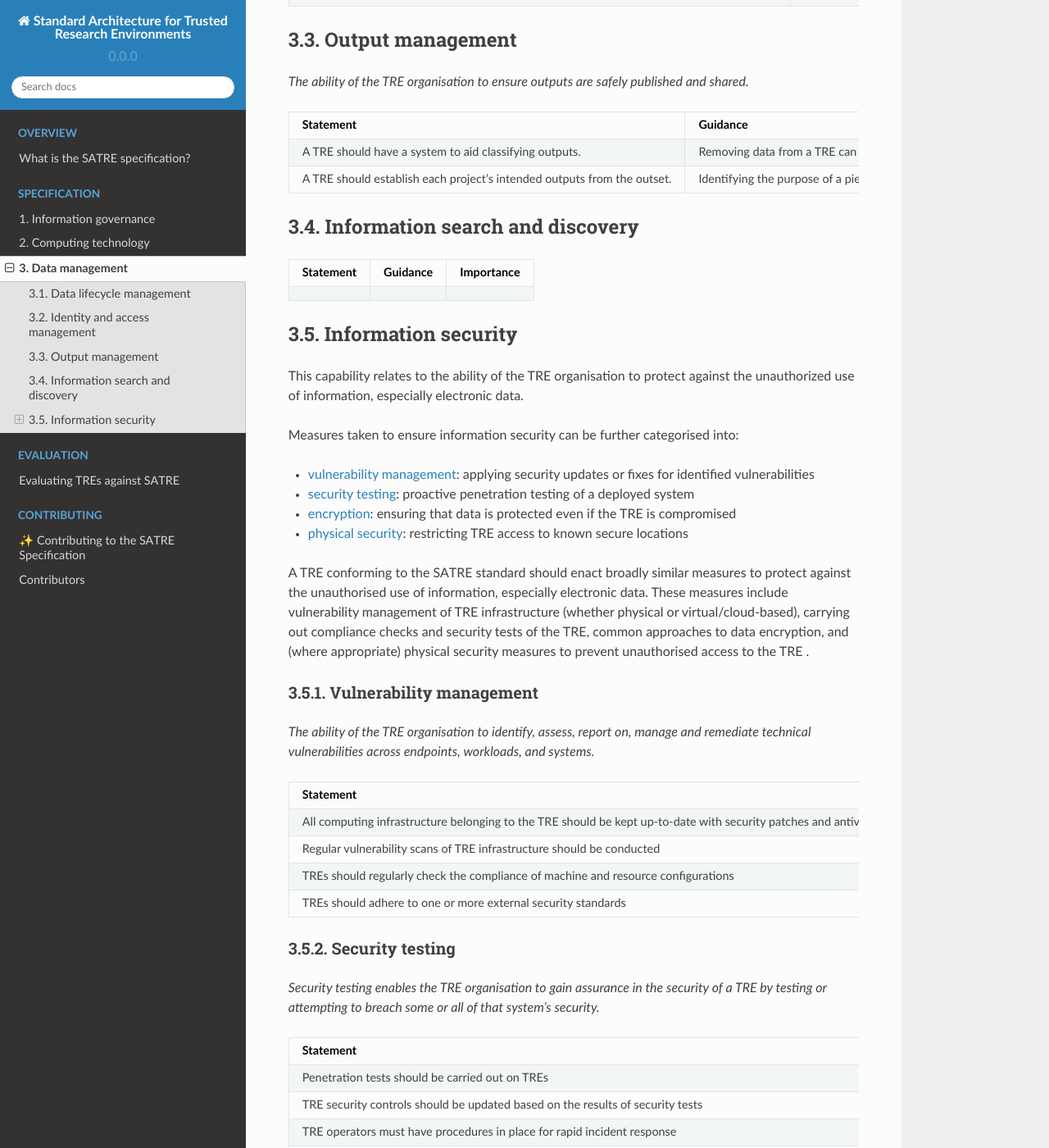
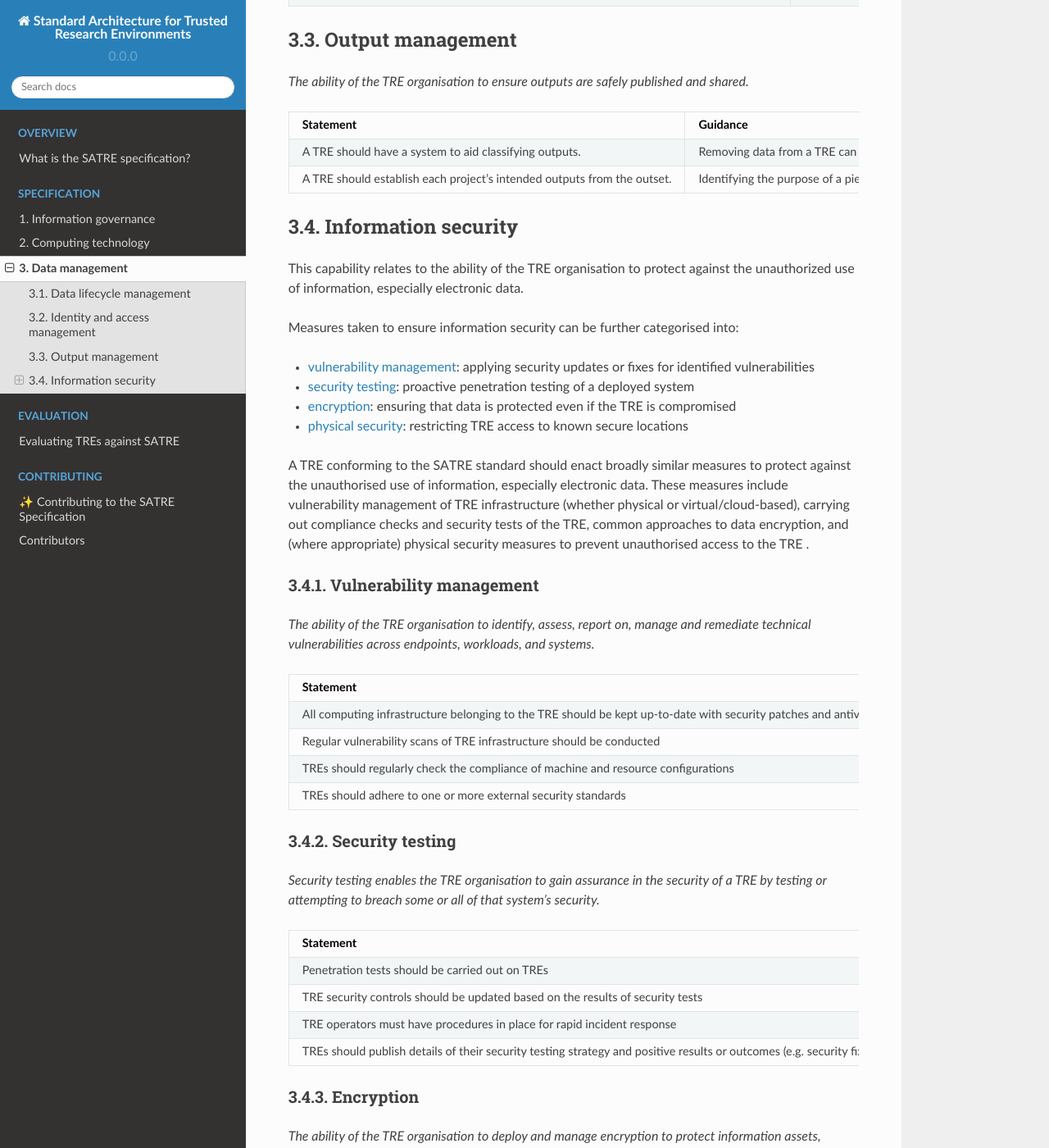
Before and after one commit to sa-tre/satre-specification, a Sphinx documentation site: the page built from docs/source/pillars/data_management.md, in a window 1280 px wide and 1400 px high, scrolled down 1506 px. Shown: the whole window at 82% size. Built offline with Sphinx 7.4.7 and the Read the Docs theme 2.0.0, drawn with Linux system fonts in a browser that asks for light colours.

Commit message:
remove info search cap

````diff
--- a/docs/source/pillars/data_management.md
+++ b/docs/source/pillars/data_management.md
@@ -116,22 +116,6 @@ _The ability of the TRE organisation to ensure outputs are safely published and
     Results will be produced which address the project's purpose, some of which may be outputs that are removed from the TRE.
     Understanding what these outputs are likely to be and their sensitivity as early as possible will help prepare for their processing and publication.
   - Recommended
-```
-
-(information-search-and-discovery)=
-
-## Information search and discovery
-
-```{list-table}
-:header-rows: 1
-:name: tab-information-search-and-discovery
-
-* - Statement
-  - Guidance
-  - Importance
-* -
-  -
-  -
 ```
 
 (standard_capability_information_security)=
````
